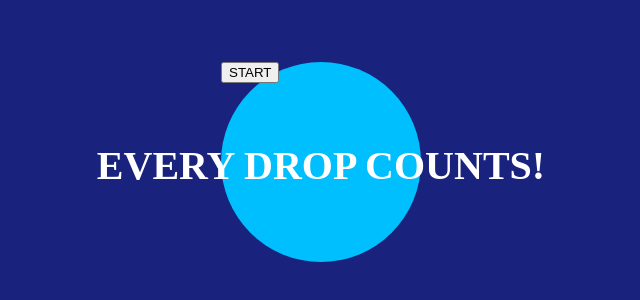
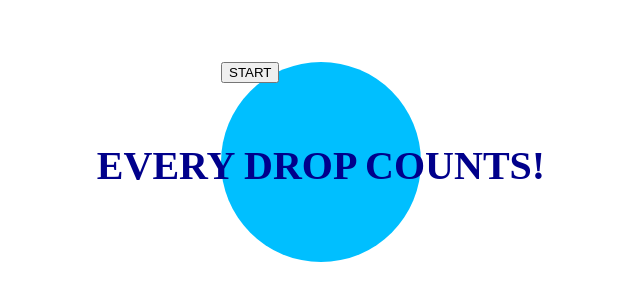
Before and after one commit to MairaGalvao/Hackthon_Zurich, a React (Create React App) app in the folder client/: page / in a window 1280 px wide. Shown: the part 238-538 px from the top of the page, without its empty margins (319-959 px from the left). Built offline with nearby package versions, Linux system fonts and the light colour scheme.

Commit message:
layout change

```diff
--- a/client/src/MainPage.js
+++ b/client/src/MainPage.js
@@ -13,7 +13,7 @@ function MainPage() {
     <>
       {displayMainPage && (
         <div>
-          <h1>EVERY DROP COUNTS!</h1>
+          <h1 id="titleMain">EVERY DROP COUNTS!</h1>
           <div class="drop-container">
             <div class="drop">
               {" "}
--- a/client/src/index.css
+++ b/client/src/index.css
@@ -1,8 +1,3 @@
-body {
-  overflow: hidden;
-  background: rgb(25,35,125);
-}
-
 div.drop-container {
   position: absolute;
   top: 0;
@@ -27,8 +22,8 @@ div.drop {
   animation: drip 4s forwards;
 }
 
-h1 {
-  color: white;
+#titleMain {
+  color: darkblue;
   position: absolute;
   font-size: 2.5em;
   height: 1em;
```
